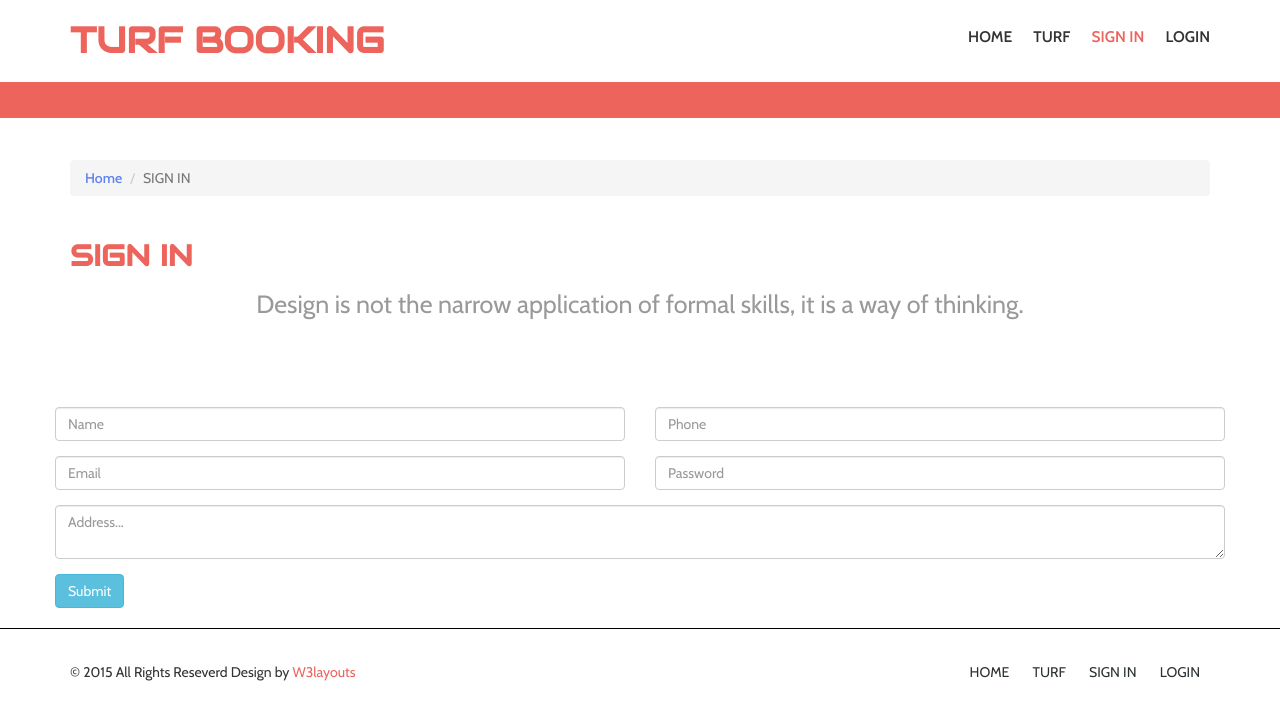
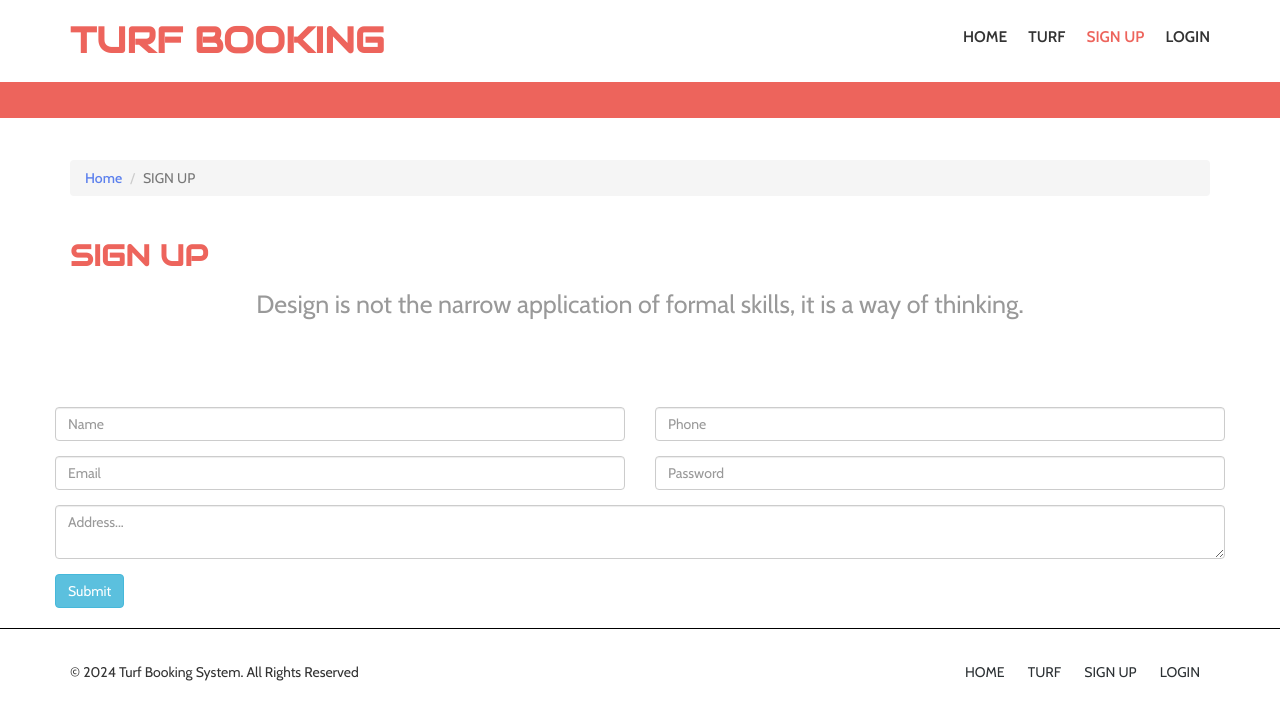
Before and after one commit to thejasreerajup/Turf-Booking-System, a Django app: page /contact/ in a window 1280 px wide. Shown: the top 720 px of the page. Run offline with Django 3.2, Linux system fonts and the light colour scheme; some libraries are stand-ins or nearby versions; some web fonts are replaced.

Commit message:
Footer_Header_change

```diff
--- a/template/404.html
+++ b/template/404.html
@@ -32,7 +32,7 @@ License URL: http://creativecommons.org/licenses/by/3.0/
 <div class="header">
 	 <div class="container">
 		 <div class="logo">
-			   <h1><a href="index.html">TURF BOOKING</a></h1>
+			   <h1><a href="/">TURF BOOKING</a></h1>
 		 </div>
 		 <div class="top-menu">
 			 <span class="menu"></span>
@@ -94,7 +94,8 @@ License URL: http://creativecommons.org/licenses/by/3.0/
 <div class="footer">
 	 <div class="container">
 		 <div class="copywrite">
-			 <p>© 2015 All Rights Reseverd Design by <a href="http://w3layouts.com/">W3layouts</a> </p>
+			 <p>&copy; 2024 Turf Booking System. All Rights
+Reserved</p>
 		 </div>
 		 <div class="footer-menu">
 			 <ul>
--- a/template/adminlogin.html
+++ b/template/adminlogin.html
@@ -80,7 +80,7 @@ SmartPhone Compatible web template, free WebDesigns for Nokia, Samsung, LG, Sony
 		</div>
 		<!--footer-->
 		<div class="footer">
-		   <p>&copy; 2018 Glance Design Dashboard. All Rights Reserved | Design by <a href="https://w3layouts.com/" target="_blank">w3layouts</a></p>		</div>
+		   <p>&copy; 2024 Turf Booking System. All Rights Reserved</p>		</div>
         <!--//footer-->
 	</div>
 
--- a/template/contact.html
+++ b/template/contact.html
@@ -31,7 +31,7 @@ License URL: http://creativecommons.org/licenses/by/3.0/
 <div class="header">
 	 <div class="container">
 		 <div class="logo">
-			   <h1><a href="index.html">TURF BOOKING</a></h1>
+			   <h1><a href="/">TURF BOOKING</a></h1>
 		 </div>
 		 <div class="top-menu">
 			 <span class="menu"></span>
@@ -42,10 +42,10 @@ License URL: http://creativecommons.org/licenses/by/3.0/
 				 <!-- <li><a href="/error/">TRAINING</a></li> -->
 				  <li><a href="/turf/">TURF</a></li>
 
-				 <li class="active"><a href="/contact/">SIGN IN</a></li>
-				 {% if request.session.id %}
-				 <li><a href="/logout/">LOGOUT</a></li>
-				 {% else %}
+				  {% if request.session.id %}
+				  <li><a href="/logout/">LOGOUT</a></li>
+				  {% else %}
+				  <li class="active"><a href="/contact/">SIGN UP</a></li>
 				 <li><a href="/login/">LOGIN</a></li>
 				 {% endif %}
 			 </ul>
@@ -73,14 +73,14 @@ License URL: http://creativecommons.org/licenses/by/3.0/
 <div class="container">
 		 <ol class="breadcrumb">
 		  <li><a href="/">Home</a></li>
-		  <li class="active">SIGN IN</li>
+		  <li class="active">SIGN UP</li>
 		 </ol>
 </div>
 <!-- //header -->
 <div class="contact">
 	 <div class="container">
 		 <div class="contact-grids">
-			 <h2>SIGN IN</h2>
+			 <h2>SIGN UP</h2>
 			 <p class="design">Design is not the narrow application of formal skills, it is a way of thinking.</p>
 
 			 <div class="contact-icons">
@@ -161,7 +161,8 @@ License URL: http://creativecommons.org/licenses/by/3.0/
 <div class="footer">
 	 <div class="container">
 		 <div class="copywrite">
-			 <p>© 2015 All Rights Reseverd Design by <a href="http://w3layouts.com/">W3layouts</a> </p>
+			 <p>&copy; 2024 Turf Booking System. All Rights
+Reserved</p>
 		 </div>
 		 <div class="footer-menu">
 			 <ul>
@@ -171,10 +172,10 @@ License URL: http://creativecommons.org/licenses/by/3.0/
 				 <!-- <li><a href="index.html">TRAINING</a></li> -->
 
 				 <li><a href="/turf/">TURF</a></li>
-				 <li><a href="/contact/">SIGN IN</a></li>
 				 {% if request.session.id %}
 				 <li><a href="/logout/">LOGOUT</a></li>
 				 {% else %}
+				 <li><a href="/contact/">SIGN UP</a></li>
 				 <li><a href="/login/">LOGIN</a></li>
 				 {% endif %}
 			 </ul>
```
Also changed, not shown: template/about.html (+8 -7 lines), template/event.html (+7 -6 lines), template/gallery.html (+6 -5 lines), template/login.html (+5 -4 lines), template/turf.html (+5 -4 lines).
